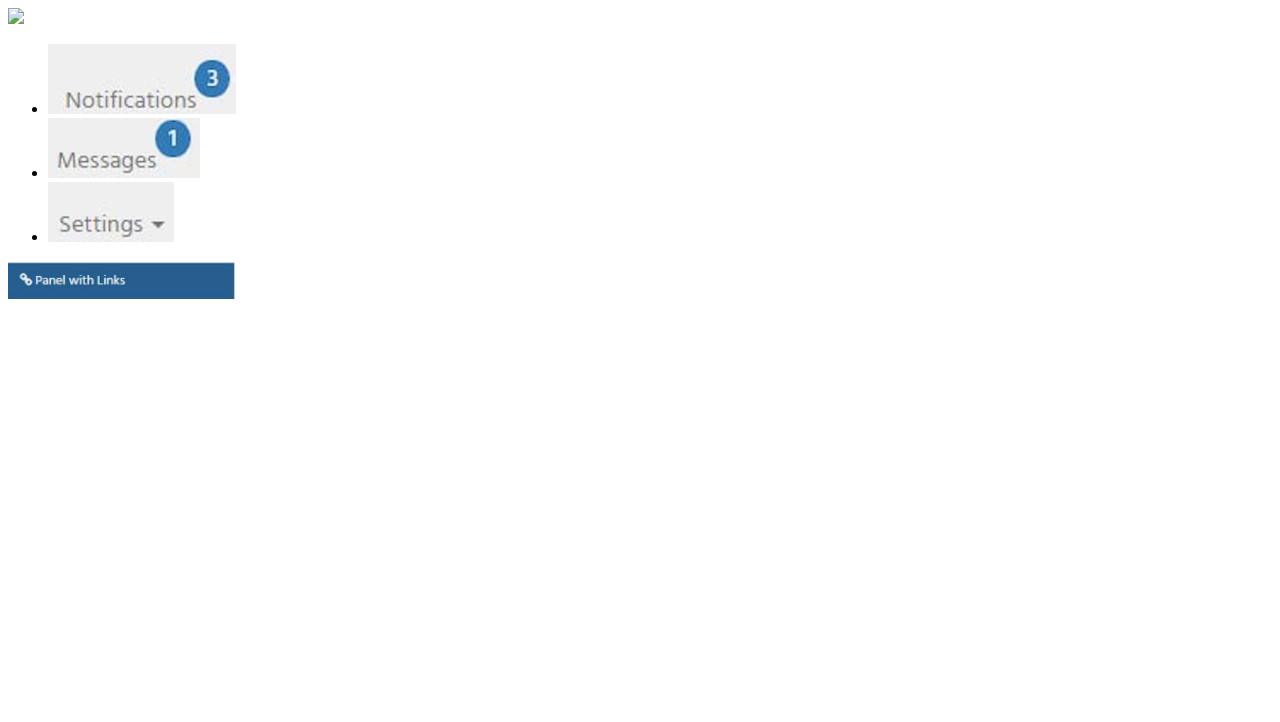
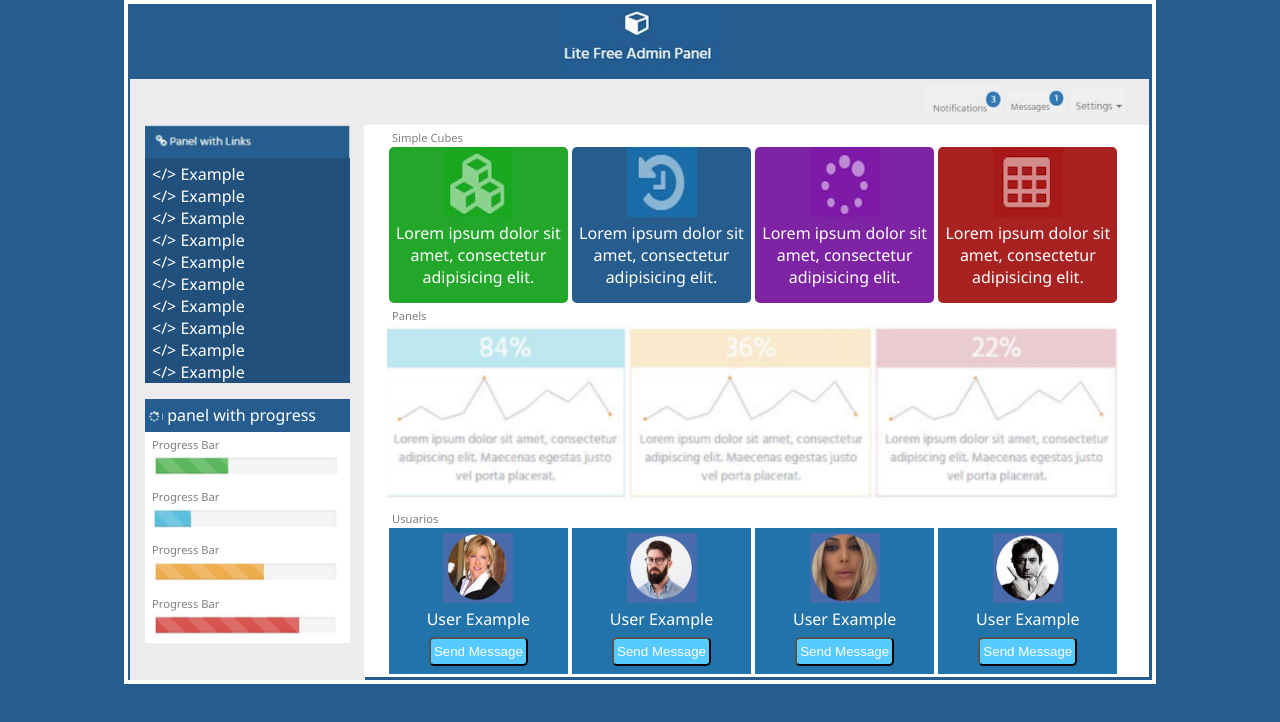
Before and after one commit to CarlosGermanMillan/PW21712, a plain HTML site: page practica04css/index.html in a window 1280 px wide. Drawn offline with Linux system fonts and the light colour scheme.

Commit message:
Add files via upload
PRACTICA CSS3 4/5 - YA BIEN BONITA

```diff
--- a/practica04css/css/estilos.css
+++ b/practica04css/css/estilos.css
@@ -0,0 +1,158 @@
+body{
+	font-size: 16px; /*1em*/
+	font-family: segoe ui;
+	margin: 0 auto;
+	max-width: 1024px;
+	min-width: 1024px;
+	background: #265D8E;
+	border: 4px solid white;
+}
+header{
+	text-align: center;
+}
+header nav{
+	text-align: right;
+	background: #ECECEE;
+	margin-left: 2px;
+	margin-right: 3px;
+	padding: 6px 23px 6px 0px;
+	vertical-align: middle;
+}
+
+section{
+	display: inline-block;
+	vertical-align: top;
+}
+#artbarras{
+	padding-left: 7px;
+	background: white;
+}
+#artbarras img{
+	width: 95%;
+}
+#cubo1{
+	background: #23A72B;
+}
+#cubo2{
+	background: #265D8E;
+}
+#cubo3{
+	background: #7E23A4;
+}
+#cubo4{
+	background: #A82221;
+}
+#panel{
+	background-color: #20507B;
+}
+#panel img{
+	width: 100%;
+
+}
+#panel ul{
+
+	list-style: none;
+	margin-top: 0px;
+	padding-left: 7px;
+}
+#panel ul li{
+	color: white;
+}
+#panel ul li::before{
+	content: "</> ";
+	color: white;
+}
+#seccion1{
+	width: 20%;
+	background:#ECECEE;
+	padding: 0px 15px 37px 15px;
+	margin-left: 2px;
+	margin-right: -4px;
+}
+
+#logo{
+	height: 70px;
+}
+#logpr{
+	vertical-align: middle;
+	width: 18px;
+}
+#noti{
+	width: 77px;
+}
+#mensa{
+	width: 60px;
+}
+#conf{
+	width: 55px;
+}
+
+
+#progress{
+	background: #265D8E;
+	padding: 5px 0px 5px 0px;
+}
+#progress span{
+	color: white;
+}
+#seccion2{
+	width: 76%;
+	background:white;
+	margin-left: -1px;
+	padding-right: 6.5px;
+	padding-bottom: 3px;
+}
+#s2a1{
+	text-align: center;
+}
+#s2a1 img{
+	width: 70px;
+	height: 70px;
+}
+#s2a2{
+	text-align: center;
+}
+#s2a2 article img{
+	width: 94%;
+}
+#s2a3{
+	text-align: center;
+}
+#s2a3 img{
+	width: 70px;
+	height: 70px;
+}
+#s2a3 article input{
+	margin-top: 7px;
+	padding: 5px 3px 5px 3px;
+	color: white;
+	background: #57CBFF;
+	border-radius: 5px;
+}
+#titcubos,#titpanels,#titusuarios{
+	text-align: left;
+	padding-left: 28px;
+}
+
+.tit{
+	font-size: 0.7em;
+	color: gray;
+}
+.cubos{
+	padding-bottom: 15px;
+	border-radius: 5px;
+}
+.cubos,.usuario{
+	display: inline-block;
+	width: 23%;
+}
+.txtcubos{
+	color:white;
+}
+.txtusuario{
+	color: white;
+}
+.usuario{
+	background: #2273AA;
+	padding: 5px 0px 8px 0px;
+}
--- a/practica04css/index.html
+++ b/practica04css/index.html
@@ -2,36 +2,108 @@
 <html lang="es">
 <head>
 	<meta charset="UTF-8">
-	<title>Práctica 04 de CSS3</title>
+	<title>Práctica 04 de CCS3</title>
+	<link rel="stylesheet" href="css/estilos.css">
 </head>
 <body>
 	<header>
-		<img src="img/logo.png">
+		<img src="img/logo.png" id="logo" alt="">
 		<nav>
-			<ul>
-				<li><img src="img/notificaciones.png"></li>
-				<li><img src="img/mensajes.png"></li>
-				<li><img src="img/ajustes.png"></li>
-			</ul>
+			<img src="img/notificaciones.png" id="noti"alt="">
+			<img src="img/mensajes.png" id="mensa" alt="">
+			<img src="img/ajustes.png" id="conf"alt="">
 		</nav>
 	</header>
-	<section id="primerseccion">
-		<article id="secc01art01">
-			<img src="img/panel.PNG">
+	<section id="seccion1">
+		 <article id="panel">
+			<img src="img/panel.png" alt="">
+			<ul>
+				<li>Example</li>
+				<li>Example</li>
+				<li>Example</li>
+				<li>Example</li>
+				<li>Example</li>
+				<li>Example</li>
+				<li>Example</li>
+				<li>Example</li>
+				<li>Example</li>
+				<li>Example</li>
+			</ul>
+		 </article>
+		 <article>
+			<article id="progress" >
+			 	<img src="img/logoprogress.png" id="logpr"alt=""><span> panel with progress</span>
+			</article>
+			<article id="artbarras">
+				<span class="tit">Progress Bar</span>
+				<img src="img/barra01.png" alt="">
+				<span class="tit">Progress Bar</span>
+				<img src="img/barra02.png" alt="">
+				<span class="tit">Progress Bar</span>
+				<img src="img/barra03.png" alt="">
+				<span class="tit">Progress Bar</span>
+				<img src="img/barra04.png" alt="">
+			</article>
+		 </article>
+	</section>
+	<section id="seccion2">
+		<article id="s2a1">
+			<article id="titcubos">
+				<span class="tit">Simple Cubes</span>
+			</article>
+			<article class="cubos" id="cubo1">
+				<img src="img/cubo1.png" alt=""><br>
+				<span class="txtcubos">Lorem ipsum dolor sit amet, consectetur adipisicing elit. </span>
+			</article>
+			<article class="cubos" id="cubo2">
+				<img src="img/cubo02.png" alt=""><br>
+				<span class="txtcubos">Lorem ipsum dolor sit amet, consectetur adipisicing elit. </span>
+			</article>
+			<article class="cubos" id="cubo3">
+				<img src="img/cubo03.png" alt=""><br>
+				<span class="txtcubos">Lorem ipsum dolor sit amet, consectetur adipisicing elit. </span>
+			</article>
+			<article class="cubos" id="cubo4">
+				<img src="img/cubo04.png" alt=""><br>
+				<span class="txtcubos">Lorem ipsum dolor sit amet, consectetur adipisicing elit. </span>
+			</article>
 		</article>
-		<article>
-
+		<article id="s2a2">
+			<article id="titpanels">
+				<span class="tit">Panels</span>
+			</article>
+			<article>
+				<img src="img/panels.png" alt="">
+			</article>
 		</article>
-	</section>
-	<section id="segundaseccion">
-		<article>
-
-		</article>
-		<article>
-
-		</article>
-		<article>
-
+		<article id="s2a3">
+			<article id="titusuarios">
+				<span class="tit">Usuarios</span>
+			</article>
+				<article class="usuario">
+					<img src="img/usuario01.png" alt="">
+					<br>
+					<span class="txtusuario">User Example</span>
+					<input type="button" value="Send Message">
+				</article>
+				<article class="usuario">
+					<img src="img/usuario02.png" alt="">
+					<br>
+					<span class="txtusuario">User Example</span>
+					<input type="button" value="Send Message">
+				</article>
+				<article class="usuario">
+					<img src="img/usuario03.png" alt="">
+					<br>
+					<span class="txtusuario">User Example</span>
+					<input type="button" value="Send Message">
+				</article>
+				<article class="usuario">
+					<img src="img/usuario04.png" alt="">
+					<br>
+					<span class="txtusuario">User Example</span>
+					<input type="button" value="Send Message">
+				</article>
 		</article>
 	</section>
 </body>
--- /dev/null
+++ b/practica05css/css/estilos.css
@@ -0,0 +1,180 @@
+body{
+	font-size: 16px; /*1em*/
+	margin-top: auto;
+	max-width: 1024px;
+	min-width: 1024px;
+	font-family: 'Lato', sans-serif;
+}
+header{
+	background: #F0F0F0;
+	height: 65px;
+}
+header input[type="search"]{
+	width: 10%;
+    border-color: 1px gray;
+    background: #D5D5DA;
+    margin-left: 13%;
+    padding: 3px 0% 3px 4%;
+    margin-top: 1%;
+}
+header img{
+	width: 70%;
+    margin-left: 27%;
+    margin-top: -4%;
+    vertical-align: 28%;
+}
+#primerseccion{
+	background: #2A2A2A;
+	height: 260px;
+}
+#primerseccion article{
+	display: inline-block;
+	width: 17.4%;
+}
+#s1a1 img{
+	width: 87%;
+    margin-top: 7px;
+    margin-left: 20px;
+}
+#s1a1 ul{
+	list-style: none;
+    font-size: 15px;
+    color: gray;
+    margin-left: 51px;
+}
+#s1a1 ul li{
+	padding-bottom: 5px
+}
+#s1a2{
+	background: #9AB445;
+	margin-left: 107px;
+	margin-right: -4px;
+}
+#s1a3{
+	background: #595959;
+	margin-right: -4px;
+}
+#s1a4{
+	background: #D32C3E;
+	margin-right: -4px;
+}
+#s1a5{
+	background: #D5D5D5;
+	margin-right: -4px;
+}
+#s1a2,#s1a3,#s1a4,#s1a5{
+    vertical-align: top;
+    margin-top: 14px;
+    height: 230px;
+}
+#s1a2,#s1a4{
+	color: white;
+}
+#s1a3,#s1a5{
+	color: gray;
+}
+#segundaseccion {
+    background: #404040;
+    height: 230px;
+}
+#segundaseccion article{
+	width: 29%;
+    vertical-align: top;
+    display: inline-block;
+    margin-left: 3%;
+    color: gray;
+    margin-top: 1.5%;
+    font-size: 10px;
+}
+#segundaseccion article img{
+	width: 227px;
+    vertical-align: middle;
+}
+hr{
+    border: 1px dashed;
+}
+#s2a2 ul{
+	list-style: none;
+}
+#s2a2 ul li{
+    padding-bottom: 6px;
+}
+.date {
+    display: inline-block;
+    padding-bottom: 7px;
+    margin-left: 25px;
+}
+.send {
+    font-weight: bold;
+    color: white;
+}
+.white {
+    color: white;
+}
+.encabezado {
+    font-weight: bold;
+    color: white;
+    margin-left: 25px;
+}
+.read {
+    color: white;
+    display: inline-block;
+    margin-top: 7%;
+    margin-left: 175px;
+}
+.parrafo {
+    width: 70%;
+    display: inline-block;
+    margin-left: 25px;
+}
+.texto{
+	font-size: 10px;
+    display: inline-block;
+    margin-top: 12px;
+    margin-left: 10px;
+    width: 89%;
+}
+.titulo {
+    font-size: 20px;
+    vertical-align: top;
+    display: inline-block;
+    margin-top: 11px;
+    font-weight: bold;
+    margin-left: 10px;
+}
+.piepagina {
+    font-size: 12px;
+    font-weight: bold;
+    display: inline-block;
+    margin-top: 12px;
+    margin-left: 11px;
+    color: white;
+}
+.signo01 {
+    background: #7E9535;
+    padding: 1% 3%;
+    display: inline-block;
+    margin-top: 27%;
+    margin-left: 89%;
+}
+.signo02 {
+    background: #404040;
+    padding: 1% 3%;
+    display: inline-block;
+    margin-top: 20%;
+    margin-left: 89%;
+}
+.signo03 {
+    background: #BB2C3E;
+    padding: 1% 3%;
+    display: inline-block;
+    margin-top: 27%;
+    margin-left: 89%;
+}
+.signo04 {
+    background: #ADADAD;
+    padding: 1% 3%;
+    display: inline-block;
+    margin-top: 12%;
+    margin-left: 89%;
+}
```
Also changed, not shown: practica05css/index.html (added, +118 -0 lines), practica04css/img/logo.png (added), practica05css/img/completoX2.png (added), practica05css/img/gu_logo.png (added), practica05css/img/menu.png (added), practica05css/img/news_claro.png (added), practica05css/img/news_rojo.png (added), practica05css/img/news_verde.png (added).
